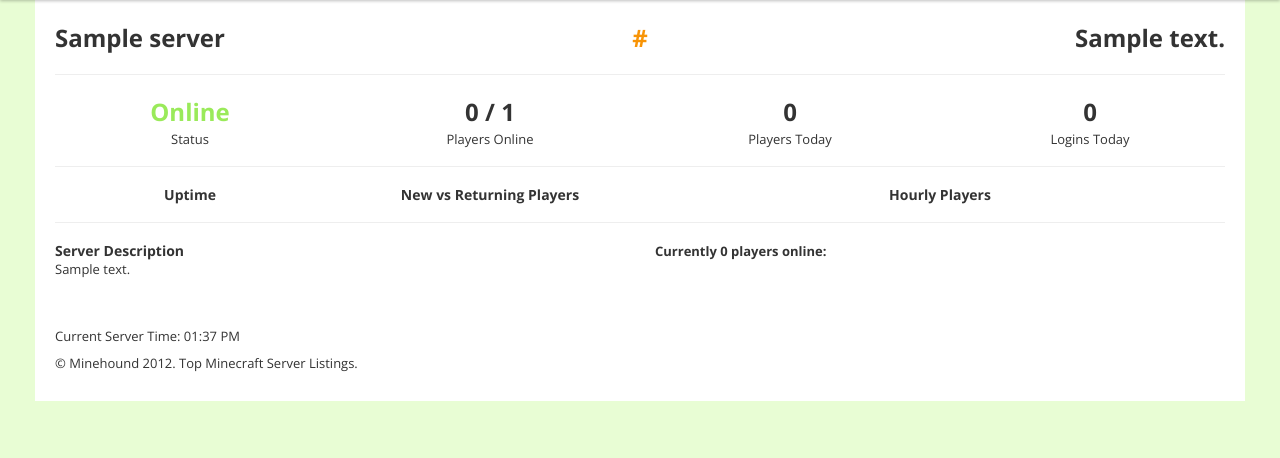
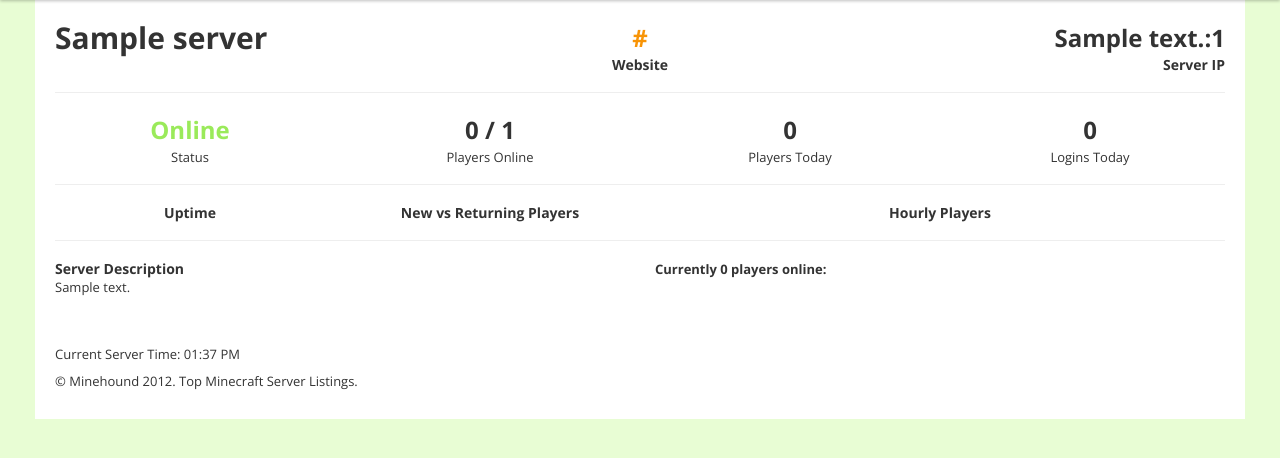
Before and after one commit to adambratt/MineHound, a Django app: page /server/view/1/ in a window 1280 px wide. Shown: the part 57-515 px from the top of the page. Run offline with Django 3.2, Linux system fonts and the light colour scheme; tables that the repository leaves empty hold one stand-in row (values such as "Sample post"); data that the repository does not hold is empty; parts of the project's set-up code (start-up, migrations or seed data) failed here and were passed over; some libraries are stand-ins or nearby versions.

```diff
--- a/minehound/templates/server_view.html
+++ b/minehound/templates/server_view.html
@@ -2,9 +2,19 @@
 
 {% block content %}
 <div class="row">
-    <h2 class="span4">{{server.name}}</h2>
-    <h2 class="span4" style="text-align: center;">{% if server.website %}<a href="http://{{server.website}}">{{server.website}}</a>{% endif %} </h2>
-    <h2 class="span4" style="text-align: right;">{{server.address}}</h2>
+    <div class="span4">
+        <h1>{{server.name}}</h1>
+    </div>
+    <div class="span4" style="text-align: center;">
+        {% if server.website %}
+        <h2><a href="http://{{server.website}}">{{server.website}}</a></h2>
+        <h4>Website</h4>
+        {% endif %}
+    </div>
+    <div class="span4" style="text-align: right;">
+        <h2>{{server.address}}:{{server.server_port}}</h2>
+        <h4>Server IP</h4>
+    </div>
 </div>
 <hr>
 <div class="row">
```
